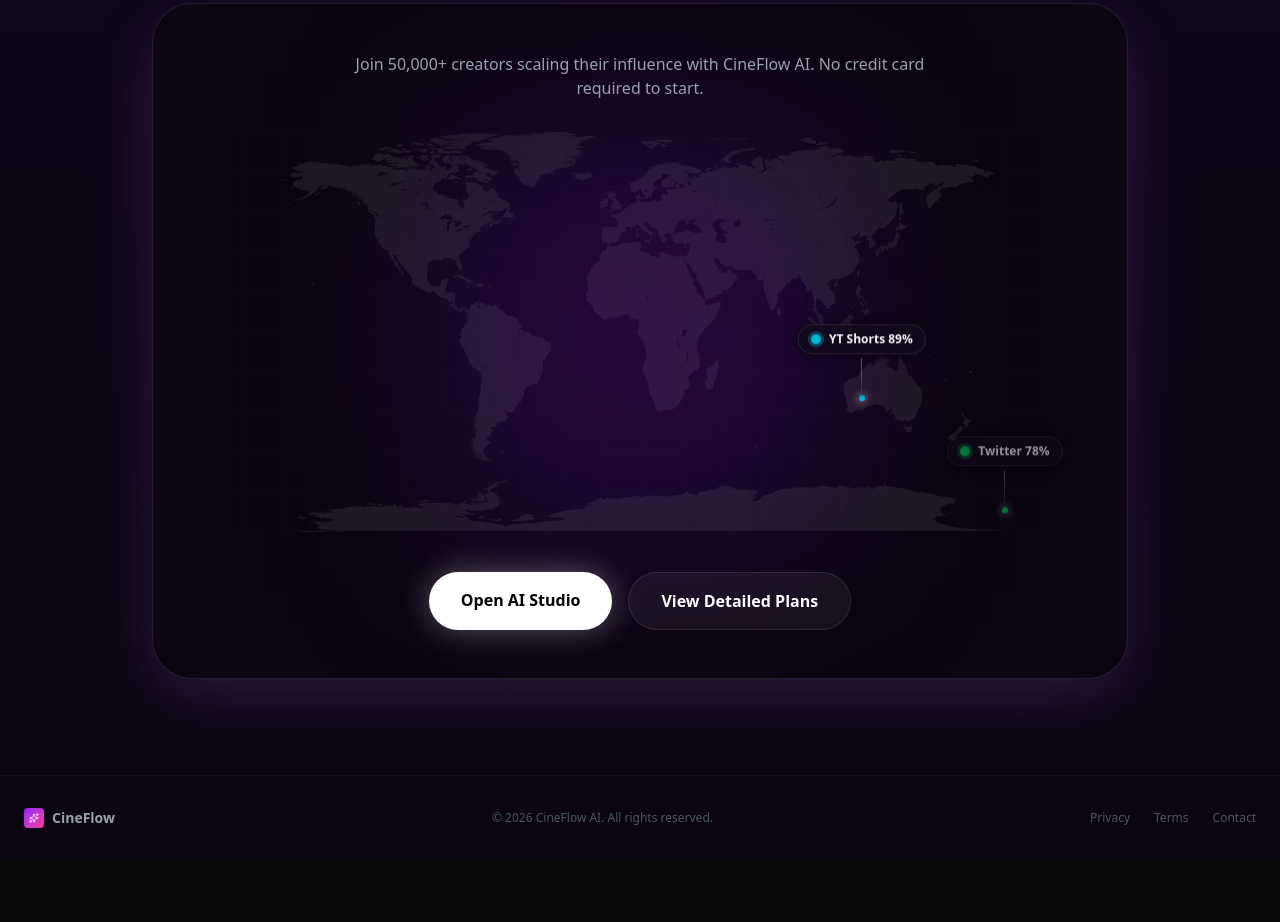
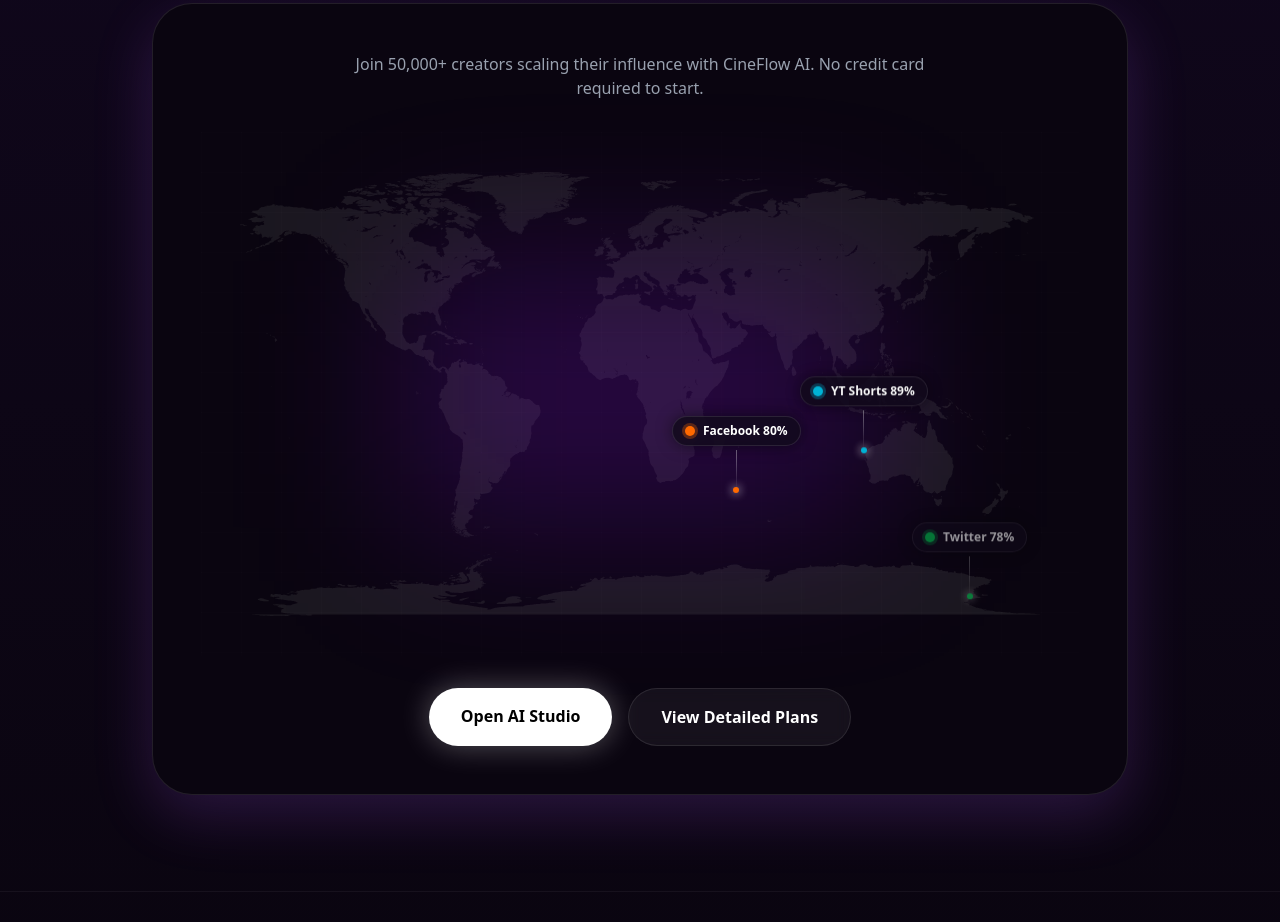
Before and after one commit to Sumandas18/CineFlow, a Next.js app in the folder client/: page / in a window 1280 px wide. Shown: the part 2740-3662 px from the top of the page. Before the commit the page ends 3600 px from the top, so only its background shows below. Built offline with nearby package versions, Linux system fonts and the light colour scheme; no server answers.

Commit message:
Lock map pins to map aspect ratio for perfect global alignment

```diff
--- a/client/src/app/page.tsx
+++ b/client/src/app/page.tsx
@@ -445,29 +445,40 @@ export default function LandingPage() {
           </p>
 
           {/* Map Area */}
-          <div className="relative w-full h-[300px] md:h-[400px] flex items-center justify-center mb-10 z-0">
+          <div className="relative w-full flex items-center justify-center py-10 mb-8 z-0">
              {/* Subtle Grid */}
-             <div className="absolute inset-0 opacity-20" style={{ backgroundImage: 'linear-gradient(to right, rgba(255,255,255,0.05) 1px, transparent 1px), linear-gradient(to bottom, rgba(255,255,255,0.05) 1px, transparent 1px)', backgroundSize: '40px 40px' }}></div>
+             <div className="absolute inset-0 opacity-20 pointer-events-none" style={{ backgroundImage: 'linear-gradient(to right, rgba(255,255,255,0.05) 1px, transparent 1px), linear-gradient(to bottom, rgba(255,255,255,0.05) 1px, transparent 1px)', backgroundSize: '40px 40px' }}></div>
+
+             {/* Map Container (Preserves aspect ratio to lock pins to countries) */}
+             <div className="relative w-full max-w-[800px] aspect-[1.8/1] mx-auto">
 
                {/* Map Image centered */}
                <div
-               className="absolute inset-0 bg-no-repeat bg-center opacity-30 mix-blend-screen"
+                 className="absolute inset-0 bg-no-repeat bg-center opacity-30 mix-blend-screen pointer-events-none"
                  style={{
                    backgroundImage: `url('/world-map.svg')`,
-                 backgroundSize: 'contain',
+                   backgroundSize: '100% 100%',
                    filter: 'invert(1)'
                  }}
                />
 
-             {/* Map Pins connected to countries */}
-             <MapPin top="35%" left="22%" color="bg-pink-500" label="TikTok 98%" delay={0} />
-             <MapPin top="30%" left="50%" color="bg-purple-500" label="IG Reels 94%" delay={1.2} />
-             <MapPin top="48%" left="68%" color="bg-cyan-500" label="YT Shorts 89%" delay={2.5} />
-             <MapPin top="65%" left="32%" color="bg-yellow-500" label="Snapchat 85%" delay={0.8} />
-             <MapPin top="75%" left="85%" color="bg-green-500" label="Twitter 78%" delay={1.8} />
+               {/* Map Pins properly distributed across the globe */}
+               {/* North America */}
+               <MapPin top="28%" left="18%" color="bg-pink-500" label="TikTok 98%" delay={0} />
+               {/* South America */}
+               <MapPin top="68%" left="32%" color="bg-yellow-500" label="Snapchat 85%" delay={0.8} />
+               {/* Europe */}
+               <MapPin top="22%" left="52%" color="bg-purple-500" label="IG Reels 94%" delay={1.2} />
+               {/* Africa */}
+               <MapPin top="55%" left="54%" color="bg-orange-500" label="Facebook 80%" delay={3.1} />
+               {/* Asia (India) */}
+               <MapPin top="46%" left="70%" color="bg-cyan-500" label="YT Shorts 89%" delay={2.5} />
+               {/* Australia */}
+               <MapPin top="78%" left="84%" color="bg-green-500" label="Twitter 78%" delay={1.8} />
 
                {/* Center Glow */}
-             <div className="absolute top-1/2 left-1/2 w-[400px] h-[400px] bg-purple-600/20 blur-[100px] -translate-x-1/2 -translate-y-1/2"></div>
+               <div className="absolute top-1/2 left-1/2 w-[60%] h-[60%] bg-purple-600/20 blur-[80px] -translate-x-1/2 -translate-y-1/2 pointer-events-none"></div>
+             </div>
           </div>
 
           {/* CTA Buttons (Bottom Centered) */}
```
Lines whose indentation alone changed are shown as unchanged.
